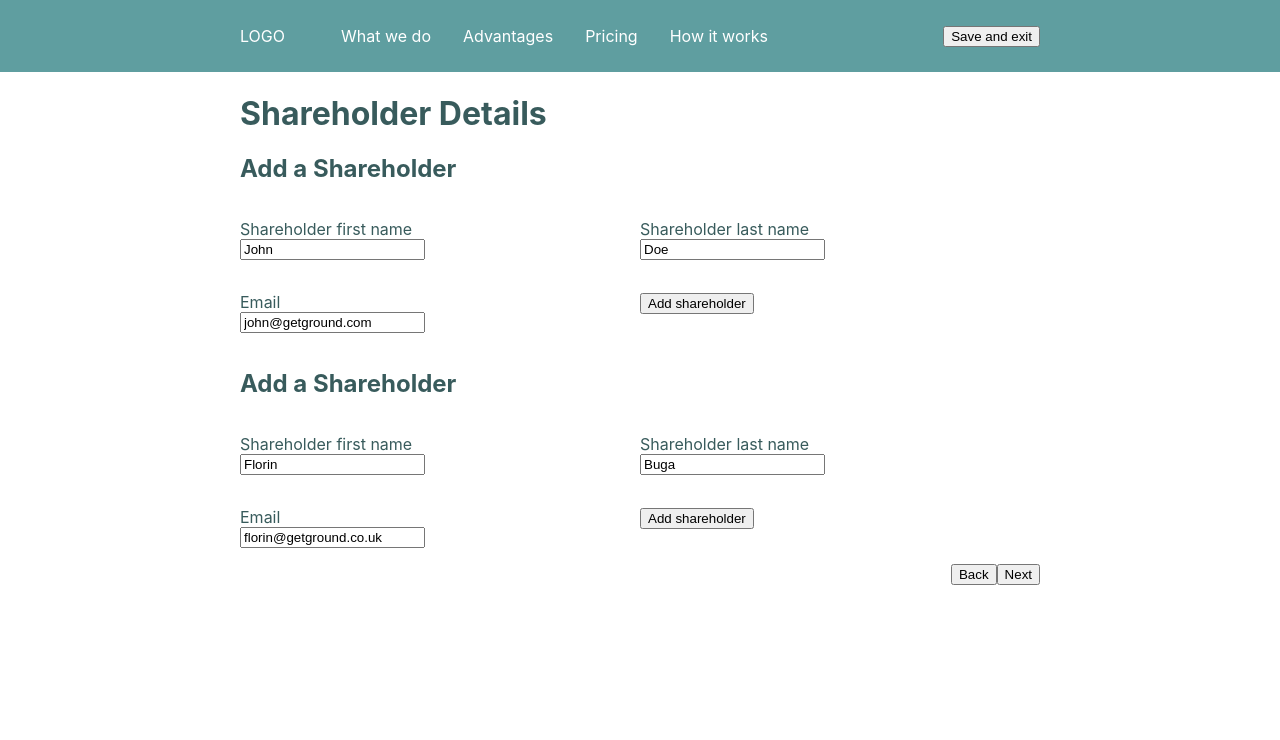
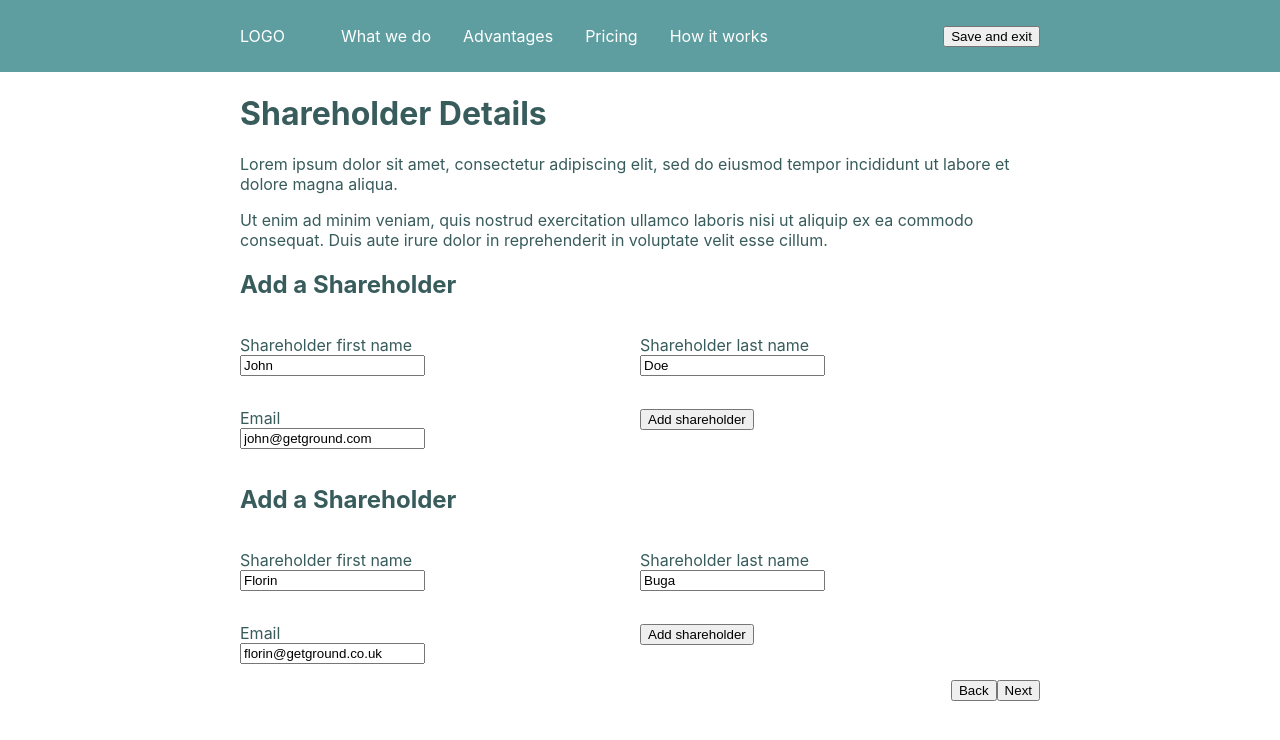
Before and after one commit to finnbuga/gforms, a React (Create React App) app: page / in a window 1280 px wide. Shown: the top 740 px of the page. Built offline with nearby package versions, Linux system fonts and the light colour scheme.

Commit message:
feat: add info text on the Shareholder details page

```diff
--- a/src/components/ShareholderDetailsPage/index.js
+++ b/src/components/ShareholderDetailsPage/index.js
@@ -56,13 +56,31 @@
 
 const EditShareholders = ({ shareholders }) => (
   <>
+    <div className="info">
+      <p>
+        Lorem ipsum dolor sit amet, consectetur adipiscing elit, sed do eiusmod
+        tempor incididunt ut labore et dolore magna aliqua.
+      </p>
+      <p>
+        Ut enim ad minim veniam, quis nostrud exercitation ullamco laboris nisi
+        ut aliquip ex ea commodo consequat. Duis aute irure dolor in
+        reprehenderit in voluptate velit esse cillum.
+      </p>
+    </div>
     {shareholders.map((shareholder) => (
       <ShareholderForm key={shareholder.id} shareholder={shareholder} />
     ))}
   </>
 );
 
-const EditShares = () => <div>DivideShares</div>;
+const EditShares = () => (
+  <div className="info">
+    <p>
+      Lorem ipsum dolor sit amet, consectetur adipiscing elit, sed do eiusmod
+      tempor incididunt ut labore et dolore magna aliqua.
+    </p>
+  </div>
+);
 
 const NavButtons = ({ goBack, goToNext }) => (
   <nav className="nav-buttons">
```
